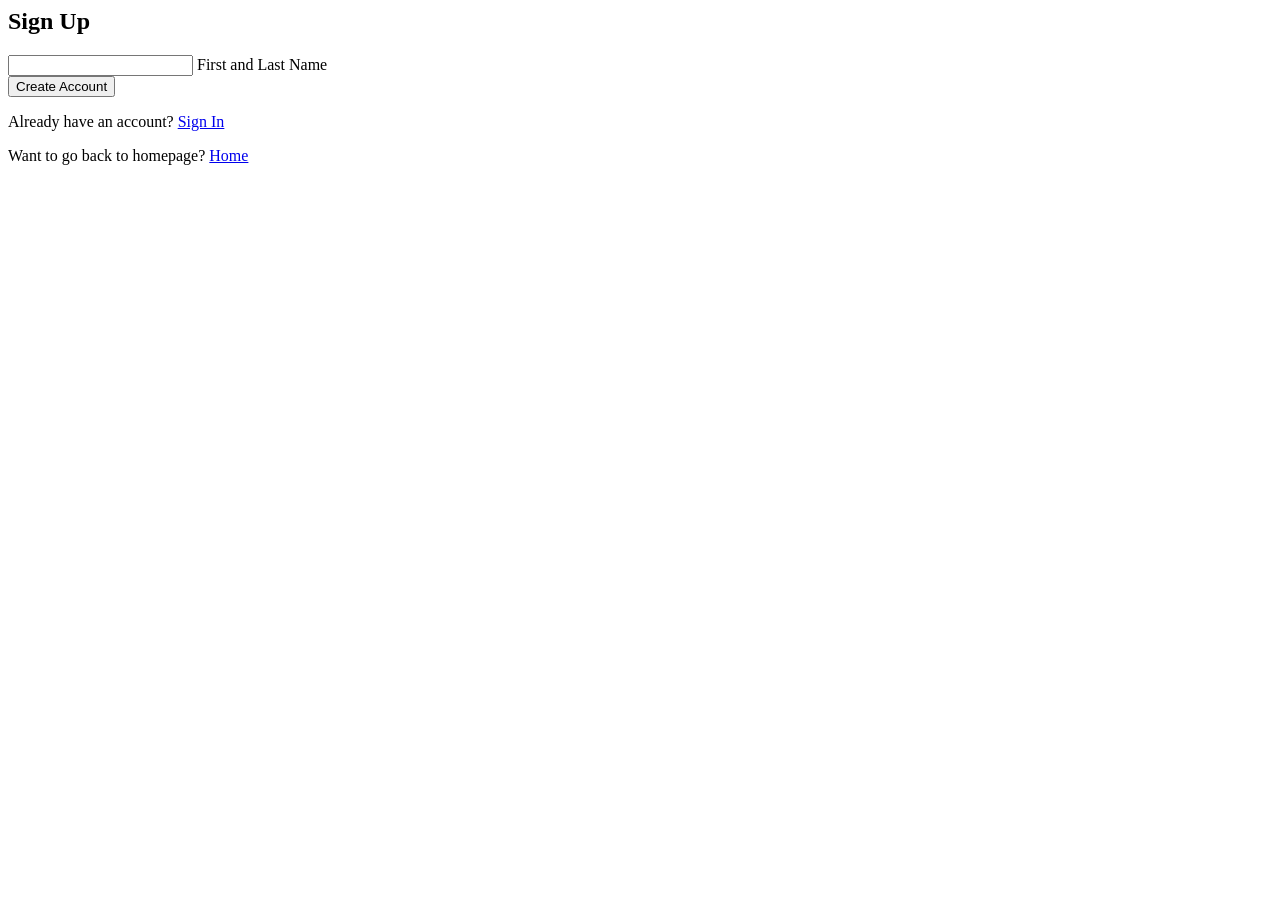
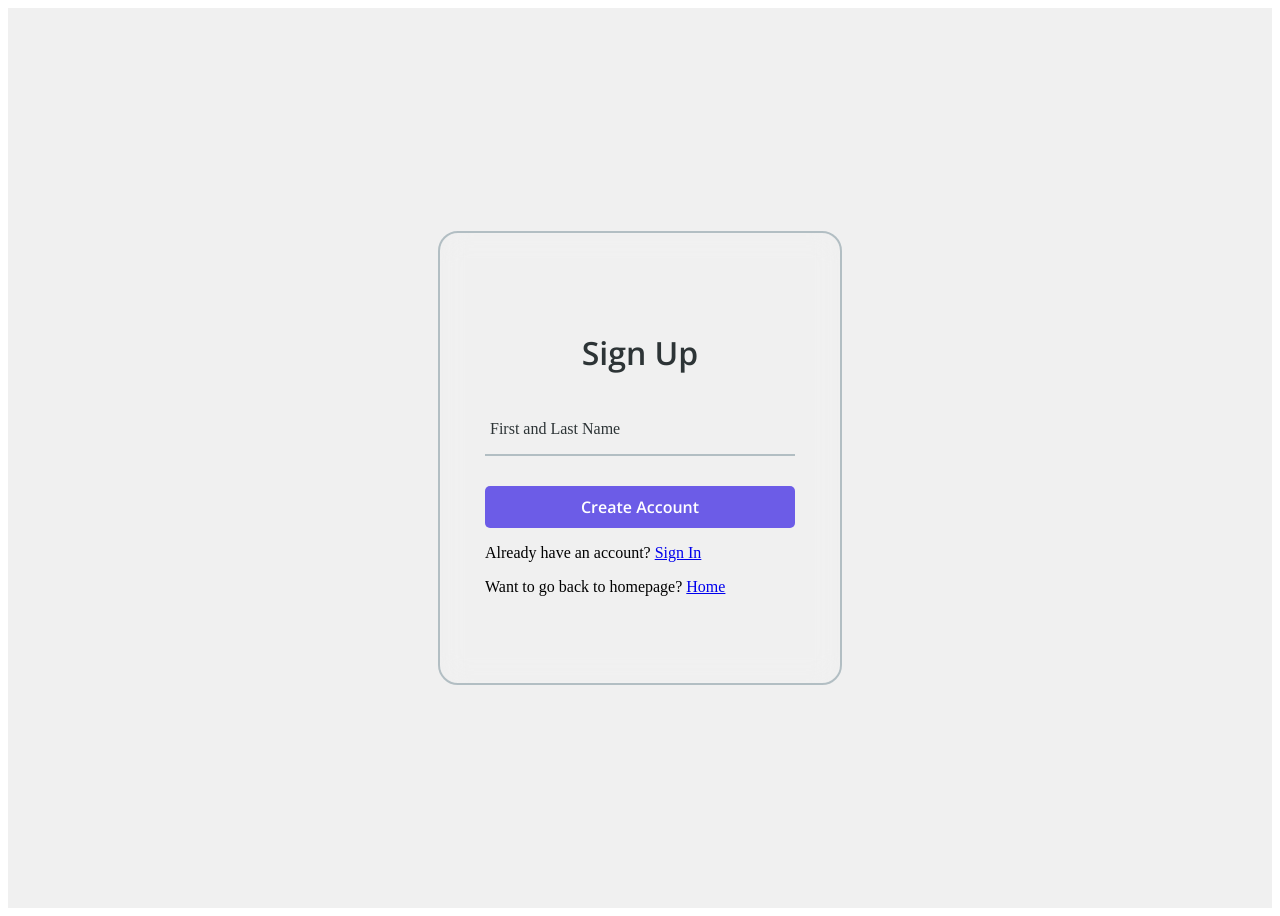
Before and after one commit to vardaansinha/vardaan-login-frontend, a Jekyll site: the page signup.html, which Jekyll copies as it is, in a window 1280 px wide. Built offline with Jekyll 4.4.1, drawn with Linux system fonts in a browser that asks for light colours.

Commit message:
remember that

```diff
--- a/signup.html
+++ b/signup.html
@@ -1,3 +1,9 @@
+<!DOCTYPE html>
+<html lang="en">
+<head>
+    <link rel="stylesheet" href="assets/css/styles.css">
+    <!-- Other head content -->
+</head>
 <body>
     <section>
         <div class="signin-box">
```
